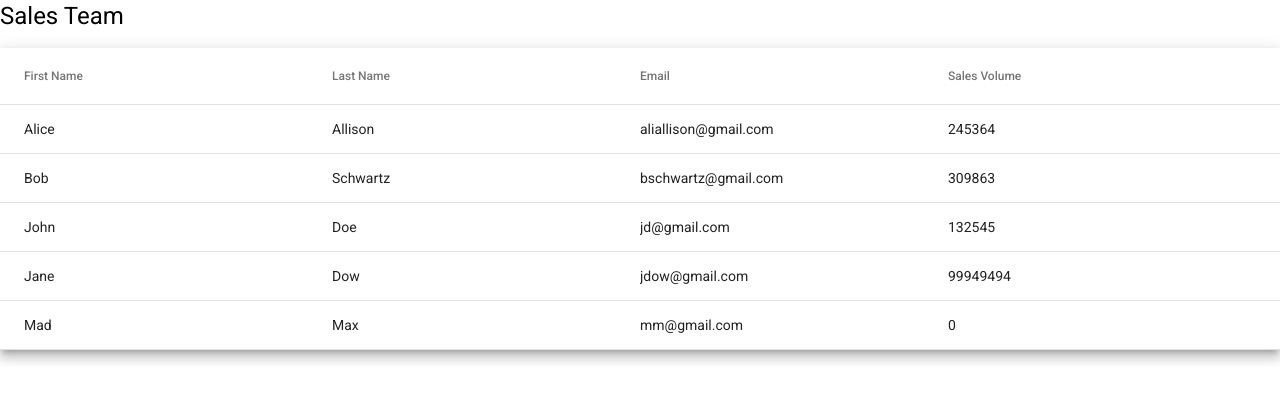
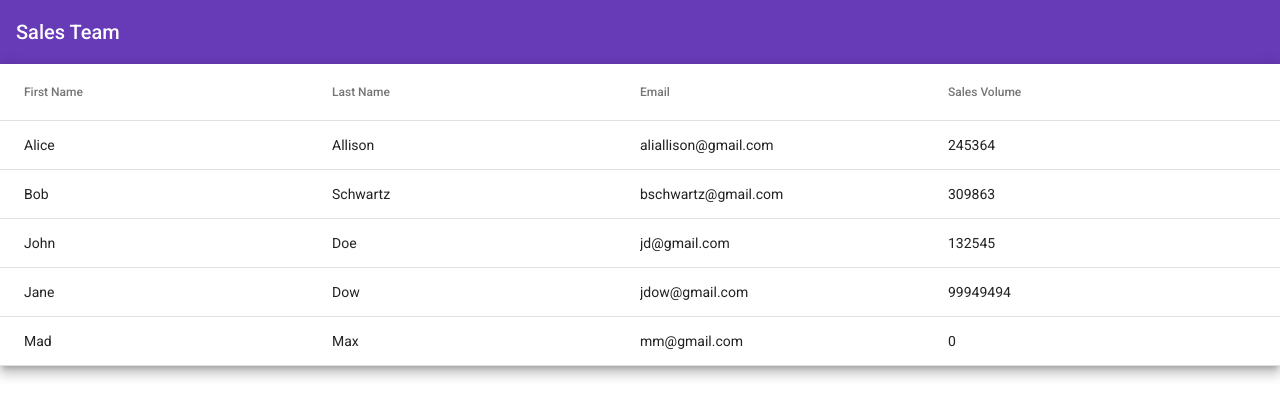
Before and after one commit to 4lm/learn-angular, an Angular app in the folder sales-project/: page / in a window 1280 px wide. Shown: the top 418 px of the page. Built offline with nearby package versions, Linux system fonts and the light colour scheme.

Commit message:
Switch to material components

```diff
--- a/sales-project/src/app/app.component.html
+++ b/sales-project/src/app/app.component.html
@@ -1,3 +1,5 @@
-<h1>Sales Team</h1>
+<mat-toolbar color="primary">
+  <span>Sales Team</span>
+</mat-toolbar>
 
 <app-sales-person-list></app-sales-person-list>
```
Also changed, not shown: sales-project/src/app/app.module.ts (+7 -1 lines), sales-project/src/app/sales-person-list/sales-person-list.component.html (+8 -8 lines).
